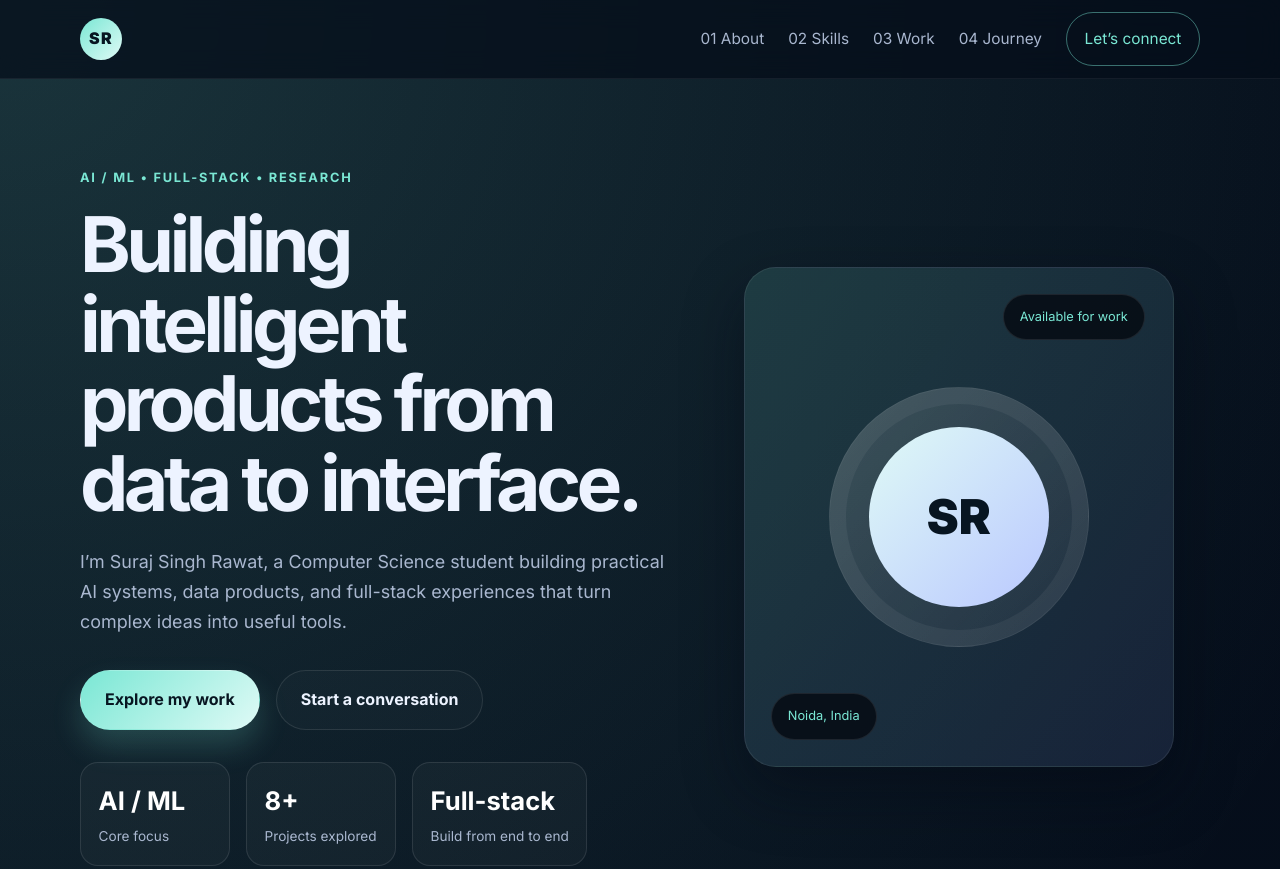
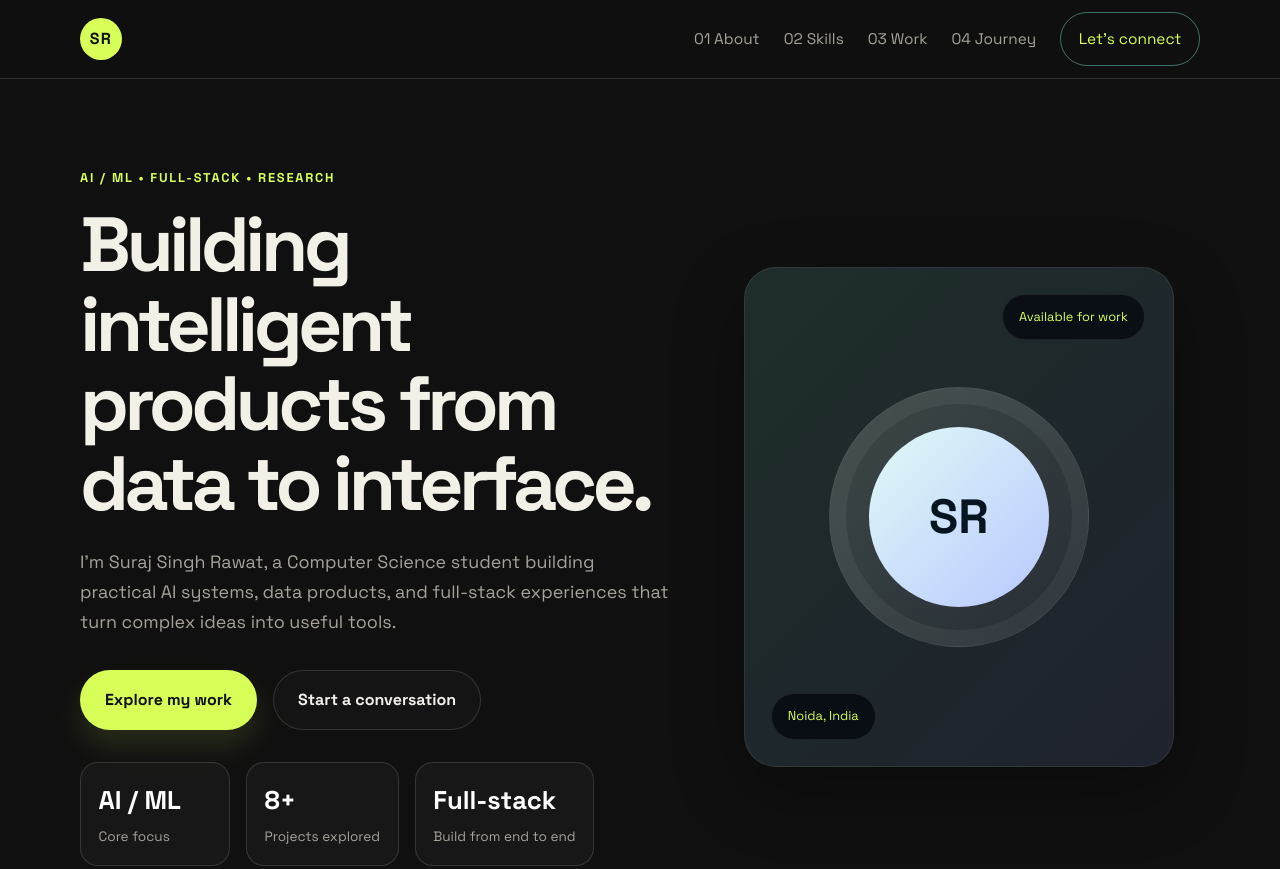
Before and after one commit to surajrawat11/portfolio, a plain HTML site: page index.html in a window 1280 px wide. Shown: the top 869 px of the page. Drawn offline with Linux system fonts and the light colour scheme.

Commit message:
style: establish editorial visual foundation

```diff
--- a/index.html
+++ b/index.html
@@ -11,7 +11,7 @@
     <link rel="preconnect" href="https://fonts.googleapis.com" />
     <link rel="preconnect" href="https://fonts.gstatic.com" crossorigin />
     <link
-      href="https://fonts.googleapis.com/css2?family=Inter:wght@400;500;600;700;800;900&display=swap"
+      href="https://fonts.googleapis.com/css2?family=DM+Mono:wght@400;500&family=Space+Grotesk:wght@400;500;600;700&display=swap"
       rel="stylesheet"
     />
     <link rel="stylesheet" href="styles.css" />
--- a/styles.css
+++ b/styles.css
@@ -1,16 +1,16 @@
 :root {
-  --bg: #07111f;
-  --bg-elevated: rgba(16, 25, 39, 0.8);
-  --panel: rgba(15, 23, 37, 0.9);
-  --panel-soft: rgba(255, 255, 255, 0.04);
-  --card: rgba(255, 255, 255, 0.035);
-  --text: #edf3ff;
-  --muted: #a9b7cf;
-  --primary: #7ae7d4;
-  --primary-strong: #52c5b6;
-  --accent: #8cabff;
-  --border: rgba(255, 255, 255, 0.1);
-  --shadow: 0 25px 60px rgba(4, 8, 20, 0.45);
+  --bg: #101010;
+  --bg-elevated: #171717;
+  --panel: #1b1b1b;
+  --panel-soft: rgba(255, 255, 255, 0.05);
+  --card: #181818;
+  --text: #f3f0e8;
+  --muted: #a6a29a;
+  --primary: #d7ff57;
+  --primary-strong: #b9e63e;
+  --accent: #ff7657;
+  --border: rgba(243, 240, 232, 0.14);
+  --shadow: 0 24px 70px rgba(0, 0, 0, 0.3);
 }
 
 * {
@@ -23,10 +23,8 @@ html {
 
 body {
   margin: 0;
-  font-family: "Inter", sans-serif;
-  background: radial-gradient(circle at top left, rgba(122, 231, 212, 0.18), transparent 30%),
-    radial-gradient(circle at right center, rgba(140, 171, 255, 0.22), transparent 25%),
-    linear-gradient(180deg, #050d1a 0%, #07111f 100%);
+  font-family: "Space Grotesk", sans-serif;
+  background: var(--bg);
   color: var(--text);
   line-height: 1.7;
 }
@@ -64,8 +62,8 @@ button {
   top: 0;
   z-index: 50;
   backdrop-filter: blur(14px);
-  background: rgba(5, 13, 26, 0.72);
-  border-bottom: 1px solid rgba(255, 255, 255, 0.06);
+  background: rgba(16, 16, 16, 0.9);
+  border-bottom: 1px solid var(--border);
 }
 
 .nav-wrap {
@@ -82,8 +80,8 @@ button {
   width: 42px;
   height: 42px;
   border-radius: 50%;
-  background: linear-gradient(135deg, var(--primary), #dffaf6);
-  color: #071521;
+  background: var(--primary);
+  color: #101010;
   font-weight: 900;
   letter-spacing: 0.08em;
 }
@@ -197,9 +195,9 @@ button {
 }
 
 .button.primary {
-  background: linear-gradient(135deg, var(--primary), #dffaf6);
-  color: #071521;
-  box-shadow: 0 16px 30px rgba(122, 231, 212, 0.2);
+  background: var(--primary);
+  color: #101010;
+  box-shadow: 0 16px 30px rgba(215, 255, 87, 0.12);
 }
 
 .button.secondary {
```
